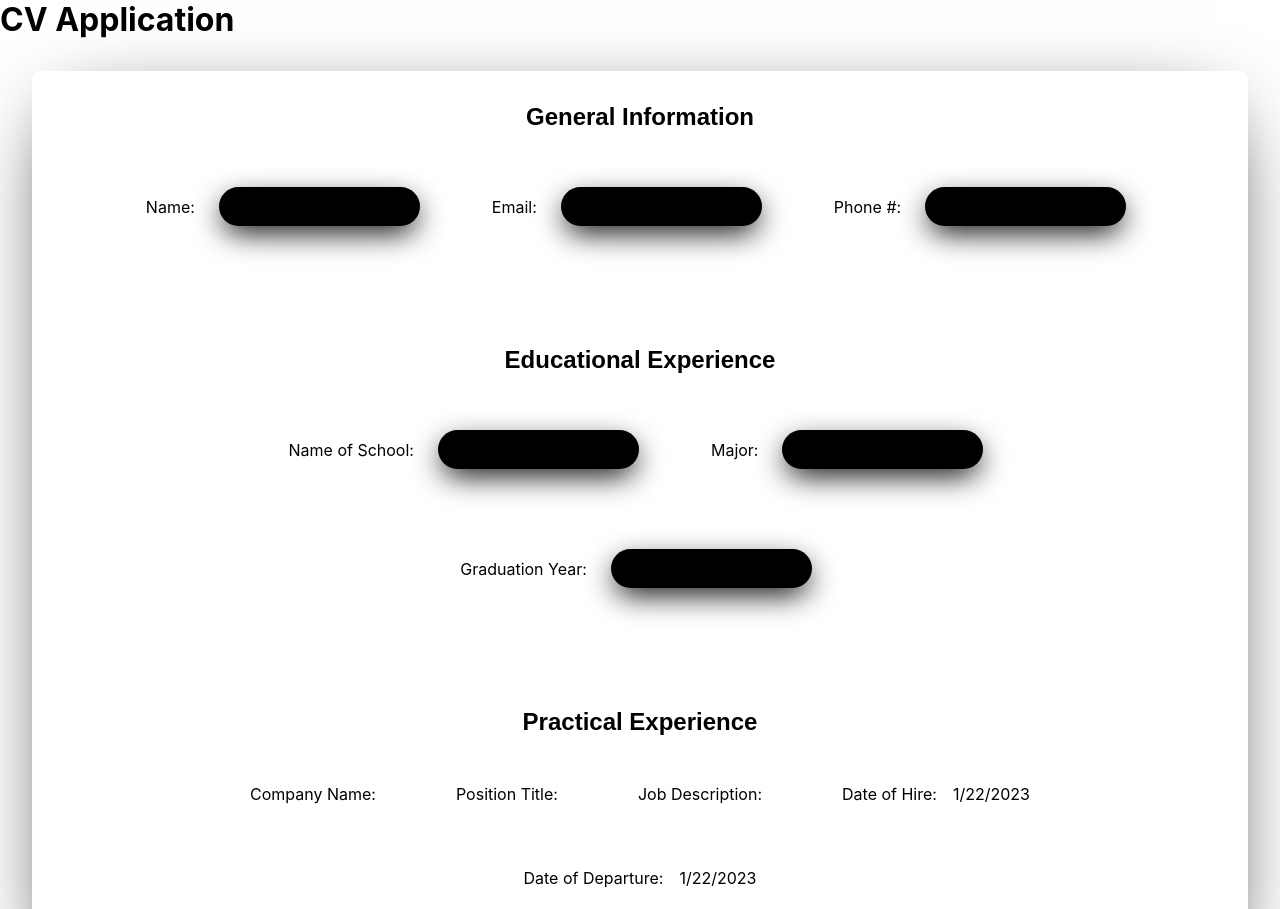
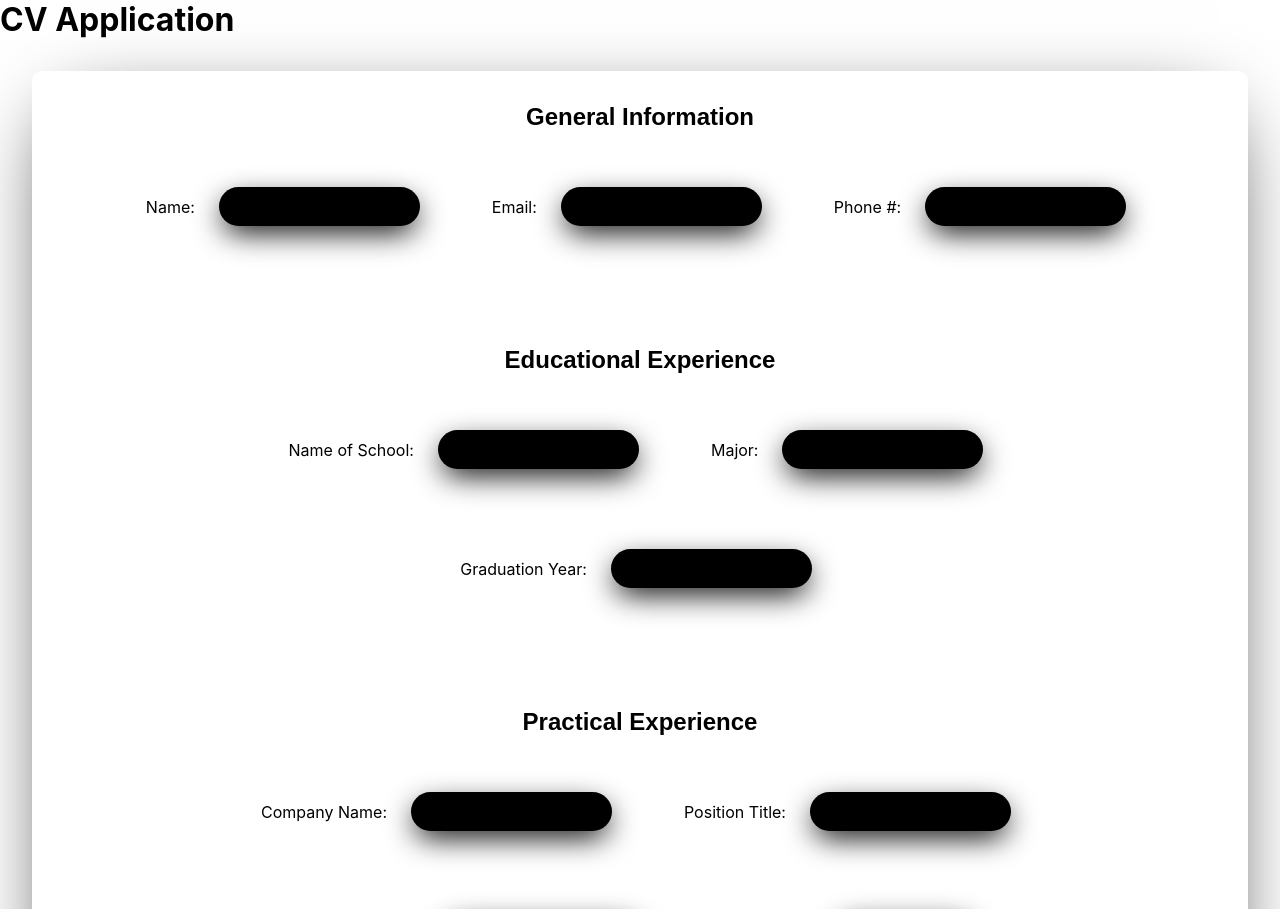
Before and after one commit to SlysDev/cv-application, a React (Create React App) app: page / in a window 1280 px wide. Shown: the top 909 px of the page. Built offline with nearby package versions, Linux system fonts and the light colour scheme; a web font is replaced by a local one.

Commit message:
converted practical experience section --> functional component

```diff
--- a/src/components/PracticalExperience.js
+++ b/src/components/PracticalExperience.js
@@ -1,22 +1,14 @@
-import { Component } from "react";
+import { useState } from "react";
 import "../styles/ApplicationSections.css";
 
-export default class PracticalExperience extends Component {
-    constructor(props) {
-        super(props);
+const PracticalExperience = ({ editing }) => {
+    const [companyName, setCompanyName] = useState("");
+    const [positionTitle, setPositionTitle] = useState("");
+    const [jobDescription, setJobDescription] = useState("");
+    const [dateOfHire, setDateOfHire] = useState(new Date());
+    const [dateOfDeparture, setDateOfDeparture] = useState(new Date());
 
-        this.state = {
-            companyName: "",
-            positionTitle: "",
-            jobDescription: "",
-            dateOfHire: new Date(),
-            dateOfDeparture: new Date(),
-        };
-    }
-
-    render() {
-        const { isEditing } = this.props;
-        if (isEditing) {
+    if (editing) {
         return (
             <div className="form-section-container">
                 <h2>Practical Experience</h2>
@@ -24,11 +16,9 @@ export default class PracticalExperience extends Component {
                     <div className="form-item">
                         <p>Company Name:</p>
                         <input
-                                value={this.state.companyName}
+                            value={companyName}
                             onChange={(e) => {
-                                    this.setState({
-                                        companyName: e.target.value,
-                                    });
+                                setCompanyName(e.target.value);
                             }}
                             type="text"
                             name="companyName"
@@ -38,11 +28,9 @@ export default class PracticalExperience extends Component {
                     <div className="form-item">
                         <p>Position Title:</p>
                         <input
-                                value={this.state.positionTitle}
+                            value={positionTitle}
                             onChange={(e) => {
-                                    this.setState({
-                                        positionTitle: e.target.value,
-                                    });
+                                setPositionTitle(e.target.value);
                             }}
                             type="text"
                             name="positionTitle"
@@ -52,11 +40,9 @@ export default class PracticalExperience extends Component {
                     <div className="form-item">
                         <p>Job Description:</p>
                         <input
-                                value={this.state.jobDescription}
+                            value={jobDescription}
                             onChange={(e) => {
-                                    this.setState({
-                                        jobDescription: e.target.value,
-                                    });
+                                setJobDescription(e.target.value);
                             }}
                             type="text"
                             name="jobDescription"
@@ -68,10 +54,7 @@ export default class PracticalExperience extends Component {
                         <input
                             onChange={(e) => {
                                 let capturedDate = new Date(e.target.value);
-                                    this.setState({
-                                        dateOfHire: capturedDate,
-                                    });
-                                    console.log(capturedDate);
+                                setDateOfHire(capturedDate);
                             }}
                             type="date"
                             name="dateOfHire"
@@ -82,11 +65,7 @@ export default class PracticalExperience extends Component {
                         <p>Date of Departure:</p>
                         <input
                             onChange={(e) => {
-                                    this.setState({
-                                        dateOfDeparture: new Date(
-                                            e.target.value
-                                        ),
-                                    });
+                                setDateOfDeparture(new Date(e.target.value));
                             }}
                             type="date"
                             name="dateOfDeparture"
@@ -103,29 +82,28 @@ export default class PracticalExperience extends Component {
                 <div className="section-information">
                     <div className="form-item">
                         <p>Company Name:</p>
-                            <p>{this.state.companyName}</p>
+                        <p>{companyName}</p>
                     </div>
                     <div className="form-item">
                         <p>Position Title:</p>
-                            <p>{this.state.positionTitle}</p>
+                        <p>{positionTitle}</p>
                     </div>
                     <div className="form-item">
                         <p>Job Description:</p>
-                            <p>{this.state.jobDescription}</p>
+                        <p>{jobDescription}</p>
                     </div>
                     <div className="form-item">
                         <p>Date of Hire:</p>
-                            <p>{this.state.dateOfHire.toLocaleDateString()}</p>
+                        <p>{dateOfHire.toLocaleDateString()}</p>
                     </div>
                     <div className="form-item">
                         <p>Date of Departure:</p>
-                            <p>
-                                {this.state.dateOfDeparture.toLocaleDateString()}
-                            </p>
+                        <p>{dateOfDeparture.toLocaleDateString()}</p>
                     </div>
                 </div>
             </div>
         );
     }
-    }
-}
+};
+
+export default PracticalExperience;
```
Lines whose indentation alone changed are shown as unchanged.
